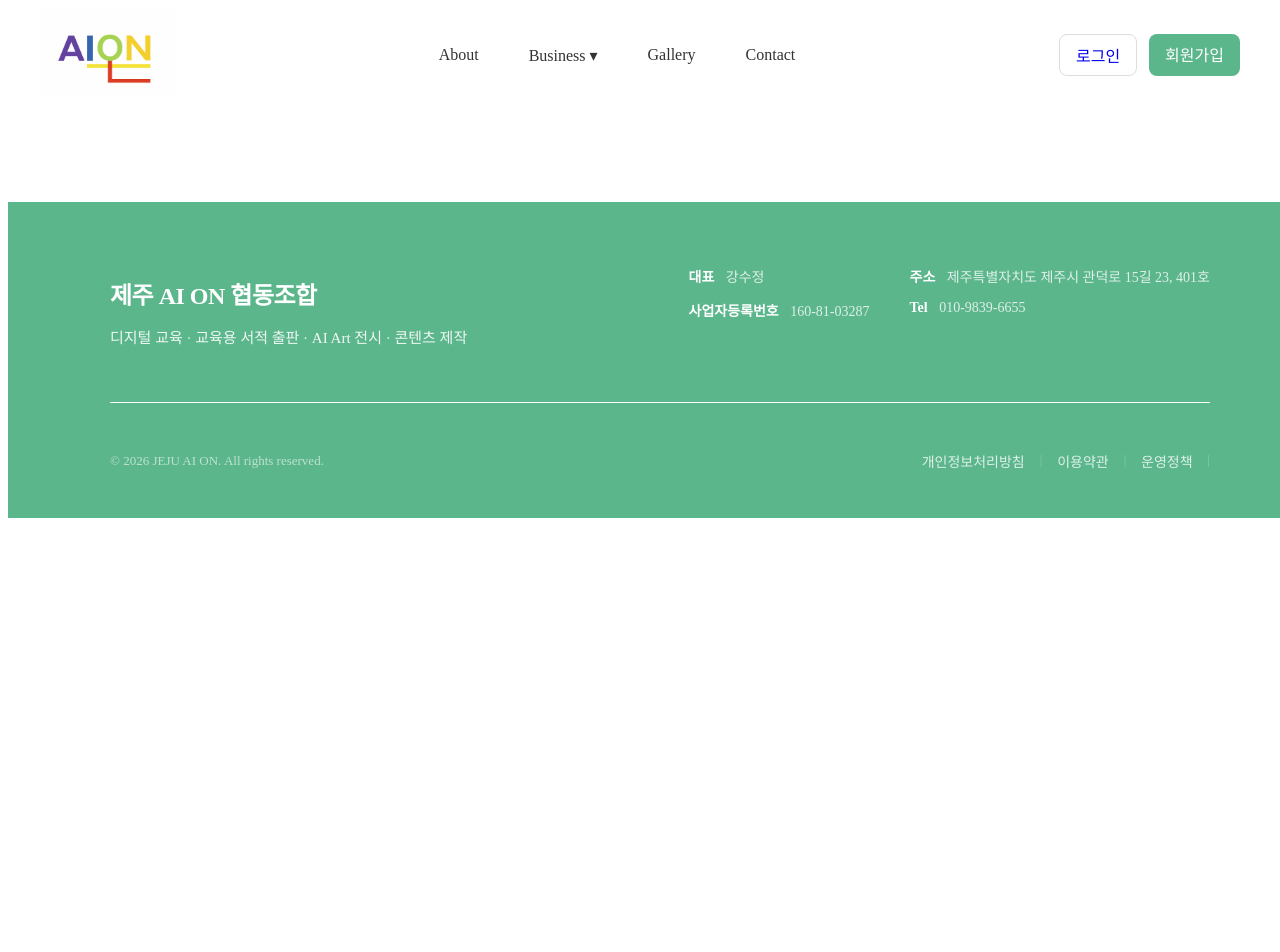
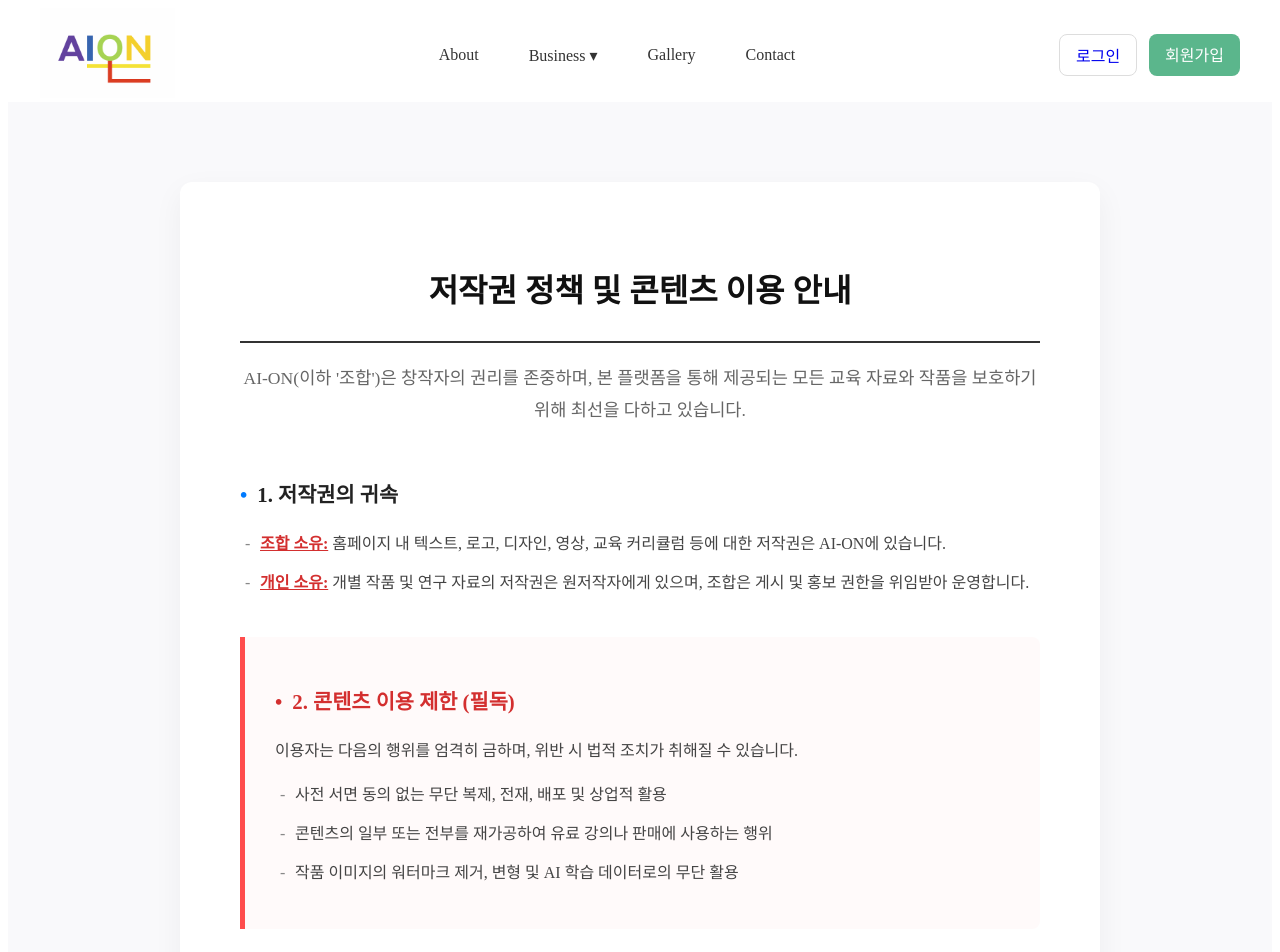
Before and after one commit to pahkys-prog/AI-ON-HOMEPAGE, a React (Vite) app in the folder ai-on-site/: page /copyright in a window 1280 px wide. Shown: the top 952 px of the page. Before the commit the page ends 800 px from the top, so only its background shows below. Built offline with nearby package versions, Linux system fonts and the light colour scheme; no server answers.

Commit message:
저작권-추가-회원가입페이지-필수동의-생성

```diff
--- a/ai-on-site/src/App.tsx
+++ b/ai-on-site/src/App.tsx
@@ -18,6 +18,7 @@ import ContactList from "./components/Contact/ContactList";
 import GalleryArt from "./pages/GalleryArt";
 import GalleryMovie from "./pages/GalleryMovie.tsx"; // .tsx 추가
 import GalleryEdu from "./pages/GalleryEdu.tsx"; // .tsx 추가
+import Copyright from "./pages/Copyright.tsx";
 function App() {
   return (
     // ✅ Router(BrowserRouter)가 Routes 전체를 감싸고 있어야 페이지 이동이 작동합니다.
@@ -61,6 +62,7 @@ function App() {
         <Route path="/business" element={<Business />} />
         <Route path="/gallery" element={<Gallery />} />
         <Route path="/contact" element={<Contact />} />
+        <Route path="/copyright" element={<Copyright />} />
       </Routes>
       <Footer />
     </>
--- a/ai-on-site/src/components/Footer/Footer.css
+++ b/ai-on-site/src/components/Footer/Footer.css
@@ -18,7 +18,7 @@
   flex-wrap: wrap;
   gap: 40px;
   border-bottom: 1px solid rgba(255, 255, 255, 1);
-  padding-bottom: 40px;
+  padding-bottom: 30px;
   margin-bottom: 30px;
 }
 
@@ -71,7 +71,7 @@
 }
 
 .footer-links a {
-  color: rgba(255, 255, 255, 0.8);
+  color: rgba(255, 255, 255, 1);
   text-decoration: none;
   font-size: 14px;
   transition: color 0.2s;
@@ -80,6 +80,11 @@
 .footer-links a:hover {
   color: #fff;
   text-decoration: underline;
+}
+
+.footer-links a.bold {
+  font-weight: bold;
+  color: #333; /* 개인정보처리방침은 강조하는 것이 좋습니다 */
 }
 
 .divider {
--- a/ai-on-site/src/components/Footer/Footer.tsx
+++ b/ai-on-site/src/components/Footer/Footer.tsx
@@ -9,7 +9,7 @@ export default function Footer() {
           <div className="footer-brand">
             <h3 className="footer-company">제주 AI ON 협동조합</h3>
             <p className="footer-desc">
-              디지털 교육 · 교육용 서적 출판 · AI Art 전시 · 콘텐츠 제작
+             인공지능과 예술의 융합을 통한 미래 가치 창출
             </p>
           </div>
 
@@ -35,14 +35,15 @@ export default function Footer() {
         </div>
 
         <div className="footer-bottom">
-          <p className="footer-copy">© 2026 JEJU AI ON. All rights reserved.</p>
+          <p className="footer-copy">
+            본 사이트의 모든 교육 자료 및 콘텐츠는 저작권법의 보호를 받으며, 무단 복제 및 전재를 금합니다.<br />© 2026 JEJU AI ON. All rights reserved.</p>
           <div className="footer-links">
             {/* ✅ 가상 페이지로 연결되는 Link 컴포넌트 */}
             <Link to="/privacy">개인정보처리방침</Link>
             <span className="divider">|</span>
             <Link to="/terms">이용약관</Link>
             <span className="divider">|</span>
-            <Link to="/FooterPolicy">운영정책</Link>
+            <Link to="/copyright">저작권 정책</Link>
             <span className="divider">|</span>
           </div>
         </div>
--- /dev/null
+++ b/ai-on-site/src/pages/Copyright.css
@@ -0,0 +1,130 @@
+/* 컨테이너: 페이지 전체 중앙 정렬 및 배경 */
+.copyright-page-container {
+  display: flex;
+  justify-content: center;
+  align-items: center;
+  padding: 80px 20px;
+  background-color: #f9f9fb; /* 연한 그레이 배경으로 카드 부각 */
+  min-height: 80vh;
+}
+
+/* 카드: 본문 내용이 담기는 흰색 박스 */
+.copyright-content-card {
+  max-width: 800px;
+  width: 100%;
+  background: #ffffff;
+  padding: 60px;
+  border-radius: 12px;
+  box-shadow: 0 10px 30px rgba(0, 0, 0, 0.05);
+  line-height: 1.8;
+  color: #333;
+}
+
+/* 메인 타이틀 */
+.copyright-main-title {
+  font-size: 2rem;
+  font-weight: 700;
+  margin-bottom: 20px;
+  color: #111;
+  text-align: center;
+  border-bottom: 2px solid #333;
+  padding-bottom: 20px;
+}
+
+/* 인트로 문구 */
+.copyright-intro {
+  font-size: 1.1rem;
+  color: #666;
+  text-align: center;
+  margin-bottom: 50px;
+}
+
+/* 섹션 공통 스타일 */
+.copyright-section {
+  margin-bottom: 40px;
+}
+
+.copyright-section h3 {
+  font-size: 1.3rem;
+  font-weight: 600;
+  margin-bottom: 15px;
+  color: #222;
+  display: flex;
+  align-items: center;
+}
+
+.copyright-section h3::before {
+  content: "•";
+  margin-right: 10px;
+  color: #007bff; /* 포인트 컬러 */
+}
+
+.copyright-section p, .copyright-section li {
+  font-size: 1rem;
+  color: #444;
+}
+
+.copyright-section ul {
+  padding-left: 20px;
+  list-style-type: none;
+}
+
+.copyright-section li {
+  margin-bottom: 10px;
+  position: relative;
+}
+
+.copyright-section li::before {
+  content: "-";
+  position: absolute;
+  left: -15px;
+  color: #888;
+}
+
+/* ⚠️ 강조 박스 (콘텐츠 이용 제한) */
+.warning-box {
+  background-color: #fffafa; /* 아주 연한 붉은색 배경 */
+  border-left: 5px solid #ff4d4d; /* 강렬한 빨간색 왼쪽 선 */
+  padding: 25px 30px;
+  border-radius: 0 8px 8px 0;
+}
+
+.warning-box h3 {
+  color: #d32f2f;
+}
+
+.warning-box h3::before {
+  color: #d32f2f;
+}
+
+/* 법적 책임 강조 텍스트 */
+.copyright-section strong {
+  color: #d32f2f;
+  text-decoration: underline;
+}
+
+/* 하단 문의처 정보 */
+.copyright-contact-info {
+  margin-top: 50px;
+  padding-top: 30px;
+  border-top: 1px solid #eee;
+  text-align: center;
+  font-size: 0.95rem;
+  color: #555;
+}
+
+.copyright-contact-info strong {
+  color: #111;
+  text-decoration: none !important;
+}
+
+/* 반응형 처리 */
+@media (max-width: 768px) {
+  .copyright-content-card {
+    padding: 40px 20px;
+  }
+
+  .copyright-main-title {
+    font-size: 1.6rem;
+  }
+}
--- /dev/null
+++ b/ai-on-site/src/pages/Copyright.tsx
@@ -0,0 +1,47 @@
+import React from "react";
+import "./Copyright.css";
+
+const Copyright = () => {
+  return (
+    <div className="copyright-page-container">
+      <div className="copyright-content-card">
+        <h1 className="copyright-main-title">저작권 정책 및 콘텐츠 이용 안내</h1>
+        <p className="copyright-intro">
+          AI-ON(이하 '조합')은 창작자의 권리를 존중하며, 본 플랫폼을 통해 제공되는 모든 교육 자료와 작품을 보호하기 위해 최선을 다하고 있습니다.
+        </p>
+
+        <section className="copyright-section">
+          <h3>1. 저작권의 귀속</h3>
+          <ul>
+            <li><strong>조합 소유:</strong> 홈페이지 내 텍스트, 로고, 디자인, 영상, 교육 커리큘럼 등에 대한 저작권은 AI-ON에 있습니다.</li>
+            <li><strong>개인 소유:</strong> 개별 작품 및 연구 자료의 저작권은 원저작자에게 있으며, 조합은 게시 및 홍보 권한을 위임받아 운영합니다.</li>
+          </ul>
+        </section>
+
+        <section className="copyright-section warning-box">
+          <h3>2. 콘텐츠 이용 제한 (필독)</h3>
+          <p>이용자는 다음의 행위를 엄격히 금하며, 위반 시 법적 조치가 취해질 수 있습니다.</p>
+          <ul>
+            <li>사전 서면 동의 없는 무단 복제, 전재, 배포 및 상업적 활용</li>
+            <li>콘텐츠의 일부 또는 전부를 재가공하여 유료 강의나 판매에 사용하는 행위</li>
+            <li>작품 이미지의 워터마크 제거, 변형 및 AI 학습 데이터로의 무단 활용</li>
+          </ul>
+        </section>
+
+        <section className="copyright-section">
+          <h3>3. 법적 대응 및 민형사상 책임</h3>
+          <p>
+            저작권법 제136조에 의거, 저작권을 침해한 자는 <strong>5년 이하의 징역 또는 5천만원 이하의 벌금</strong>에 처해질 수 있습니다.
+            조합은 무단 도용 사례 발견 시 민사상 손해배상 청구를 포함한 강력한 법적 대응을 원칙으로 합니다.
+          </p>
+        </section>
+
+        <div className="copyright-contact-info">
+          <p>콘텐츠 사용 및 협업 문의: <strong>echomuse78@gmail.com</strong></p>
+        </div>
+      </div>
+    </div>
+  );
+};
+
+export default Copyright;
--- a/ai-on-site/src/pages/Signup.css
+++ b/ai-on-site/src/pages/Signup.css
@@ -113,3 +113,28 @@
 .google-button:hover {
   background: #f7f7f7;
 }
+
+.signup-agreement {
+  display: flex;
+  align-items: center;
+  margin: 15px 0;
+  font-size: 14px;
+  color: #555;
+  text-align: left; /* 왼쪽 정렬 */
+}
+
+.signup-agreement input {
+  width: 18px;
+  height: 18px;
+  margin-right: 10px;
+  cursor: pointer;
+}
+
+.signup-agreement label {
+  cursor: pointer;
+}
+
+.signup-agreement a {
+  color: #007bff;
+  text-decoration: underline;
+}
--- a/ai-on-site/src/pages/Signup.tsx
+++ b/ai-on-site/src/pages/Signup.tsx
@@ -19,12 +19,14 @@ export default function Signup() {
     interest: "",
     password: "",
     confirmPassword: "",
+    agreeCopyright: false, // ✅ 저작권 동의 상태 추가
   });
 
   const handleChange = (e: React.ChangeEvent<HTMLInputElement>) => {
+    const { name, value, type, checked } = e.target;
     setForm({
       ...form,
-      [e.target.name]: e.target.value,
+      [name]: type === "checkbox" ? checked : value,
     });
   };
 
@@ -32,13 +34,20 @@ export default function Signup() {
   const handleSubmit = async (e: React.FormEvent) => {
     e.preventDefault();
 
+    // 1) 비밀번호 일치 확인
     if (form.password !== form.confirmPassword) {
       alert("비밀번호가 일치하지 않습니다.");
       return;
     }
 
+    // 2) 저작권 동의 확인 (법적 보호를 위한 필수 체크)
+    if (!form.agreeCopyright) {
+      alert("저작권 정책 및 이용 약관에 동의해 주세요.");
+      return;
+    }
+
     try {
-      // 1) Firebase Auth 계정 생성 (앞뒤 공백 제거)
+      // 3) Firebase Auth 계정 생성 (앞뒤 공백 제거)
       const userCredential = await createUserWithEmailAndPassword(
         auth,
         form.email.trim(),
@@ -46,8 +55,7 @@ export default function Signup() {
       );
       const user = userCredential.user;
 
-      // 2) Firestore 'users' 컬렉션에 추가 정보 저장
-      // 이 정보들이 저장되어야 나중에 관리자 페이지에서 회원 관리가 가능합니다.
+      // 4) Firestore 'users' 컬렉션에 추가 정보 저장
       await setDoc(doc(db, "users", user.uid), {
         uid: user.uid,
         name: form.name,
@@ -55,6 +63,7 @@ export default function Signup() {
         phone: form.phone,
         organization: form.organization,
         interest: form.interest,
+        agreeCopyright: true, // ✅ 동의 여부 저장
         role: "user", // 기본 권한
         createdAt: serverTimestamp(),
       });
@@ -65,12 +74,13 @@ export default function Signup() {
 
     } catch (error: unknown) {
       console.error("회원가입 에러:", error);
-      if ((error as { code?: string }).code === "auth/email-already-in-use") {
+      const err = error as { code?: string; message?: string };
+      if (err.code === "auth/email-already-in-use") {
         alert("이미 사용 중인 이메일입니다.");
-      } else if ((error as { code?: string }).code === "auth/weak-password") {
+      } else if (err.code === "auth/weak-password") {
         alert("비밀번호는 6자리 이상이어야 합니다.");
       } else {
-        alert("회원가입에 실패했습니다: " + (error as { message?: string }).message);
+        alert("회원가입에 실패했습니다: " + err.message);
       }
     }
   };
@@ -108,7 +118,6 @@ export default function Signup() {
         <h2 className="signup-title">회원가입</h2>
 
         <form className="signup-form" onSubmit={handleSubmit}>
-          {/* ✅ 각 input에 value와 required 속성을 추가하여 안정성을 높였습니다. */}
           <input
             name="name"
             placeholder="이름"
@@ -165,6 +174,20 @@ export default function Signup() {
             required
           />
 
+          {/* ✅ 저작권 동의 체크박스 삽입 (가입 버튼 바로 위) */}
+          <div className="signup-agreement">
+            <input
+              type="checkbox"
+              id="agreeCopyright"
+              name="agreeCopyright"
+              checked={form.agreeCopyright}
+              onChange={handleChange}
+            />
+            <label htmlFor="agreeCopyright">
+              [필수] <Link to="/copyright" target="_blank">저작권 정책</Link> 및 이용 약관에 동의합니다.
+            </label>
+          </div>
+
           <button className="signup-button" type="submit">
             회원가입
           </button>
@@ -174,7 +197,6 @@ export default function Signup() {
           <span>또는</span>
         </div>
 
-        {/* ✅ 구글 버튼에 클릭 이벤트 연결 */}
         <button
           className="google-button"
           type="button"
```
Also changed, not shown: ai-on-site/src/components/Gallery/Gallery.tsx (+14 -6 lines), ai-on-site/src/pages/GalleryArt.tsx (+25 -8 lines), ai-on-site/src/pages/GalleryEdu.tsx (+10 -2 lines), ai-on-site/src/pages/GalleryMovie.tsx (+8 -0 lines).
